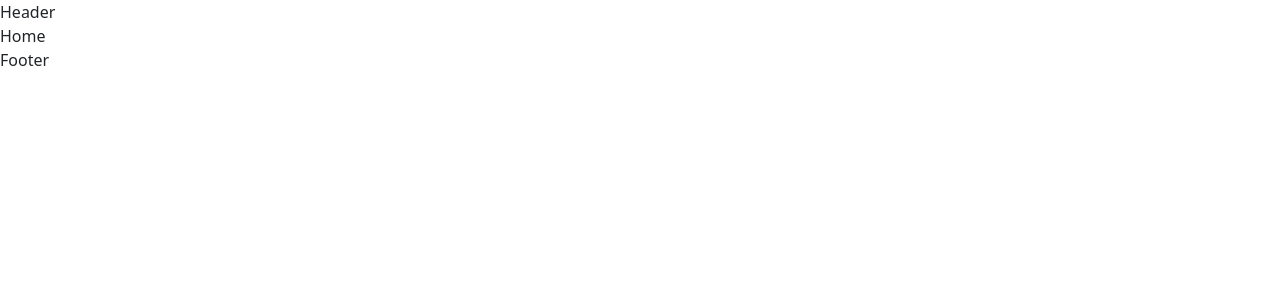
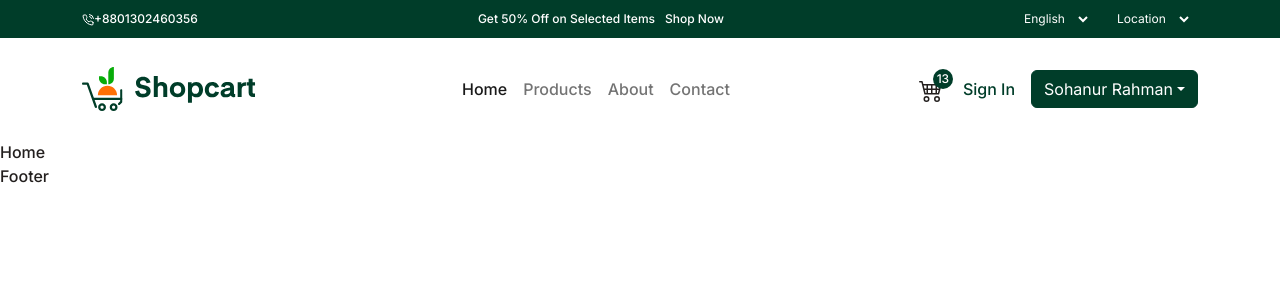
Before and after one commit to SR-Sohan/eshop, a React (Vite) app: page / in a window 1280 px wide. Shown: the top 300 px of the page. Built offline with nearby package versions, Linux system fonts and the light colour scheme; no server answers.

Commit message:
after complete header part

```diff
--- a/index.html
+++ b/index.html
@@ -4,6 +4,12 @@
     <meta charset="UTF-8" />
     <link rel="icon" type="image/svg+xml" href="/vite.svg" />
     <meta name="viewport" content="width=device-width, initial-scale=1.0" />
+    <link rel="preconnect" href="https://fonts.googleapis.com" />
+    <link rel="preconnect" href="https://fonts.gstatic.com" crossorigin />
+    <link
+      href="https://fonts.googleapis.com/css2?family=Inter:wght@300;400;500;600;700;800;900&display=swap"
+      rel="stylesheet"
+    />
     <title>E-Shop</title>
   </head>
   <body>
--- a/src/AppRouting.jsx
+++ b/src/AppRouting.jsx
@@ -1,35 +1,37 @@
-import { BrowserRouter, Route, Routes } from "react-router-dom"
+import { BrowserRouter, Route, Routes } from "react-router-dom";
 import Layout from "./pages/Layout";
-import Home from "./pages/Home";
-import Products from "./pages/Products";
-import ProductsDetails from "./pages/ProductsDetails";
-import About from "./pages/About";
-import Contact from "./pages/Contact";
-import Login from "./pages/Login";
-import Register from "./pages/Register";
-import NotFound from "./pages/NotFound";
-import Cart from "./pages/Cart";
-
+import { Suspense, lazy } from "react";
+import Loading from "./components/others/Loading";
+const Home = lazy(() => import("./pages/Home"));
+const Products = lazy(() => import("./pages/Products"));
+const ProductsDetails = lazy(() => import("./pages/ProductsDetails"));
+const About = lazy(() => import("./pages/About"));
+const Contact = lazy(() => import("./pages/Contact"));
+const Login = lazy(() => import("./pages/Login"));
+const Register = lazy(() => import("./pages/Register"));
+const NotFound = lazy(() => import("./pages/NotFound"));
+const Cart = lazy(() => import("./pages/Cart"));
 
 const AppRouting = () => {
-
-    return(
-        <BrowserRouter>
-            <Routes>
-                <Route path="/" element={<Layout/>}>
-                    <Route index element={<Home/>} />
-                    <Route path="products" element={<Products/>} />
-                    <Route path="products/:id" element={<ProductsDetails/>} />
-                    <Route path="about" element={<About/>} />
-                    <Route path="contact" element={<Contact/>} />
-                    <Route path="login" element={<Login/>} />
-                    <Route path="register" element={<Register/>} />
-                    <Route path="cart" element={<Cart/>} />
-                    <Route path="*"  element={<NotFound/>}/>
-                </Route>
-            </Routes>
-        </BrowserRouter>
-    )
-}
+  return (
+    <BrowserRouter>
+      <Suspense fallback={<Loading/>}>
+        <Routes>
+          <Route path="/" element={<Layout />}>
+            <Route index element={<Home />} />
+            <Route path="products" element={<Products />} />
+            <Route path="products/:id" element={<ProductsDetails />} />
+            <Route path="about" element={<About />} />
+            <Route path="contact" element={<Contact />} />
+            <Route path="login" element={<Login />} />
+            <Route path="register" element={<Register />} />
+            <Route path="cart" element={<Cart />} />
+            <Route path="*" element={<NotFound />} />
+          </Route>
+        </Routes>
+      </Suspense>
+    </BrowserRouter>
+  );
+};
 
 export default AppRouting;
--- a/src/components/common/Header.jsx
+++ b/src/components/common/Header.jsx
@@ -1,9 +1,118 @@
-import React from 'react'
-
+import React from "react";
+import { FiPhoneCall } from "react-icons/fi";
+import { BsCart4 } from "react-icons/bs";
+import { Link } from "react-router-dom";
+import logo from "../../assets/images/logo.svg";
 const Header = () => {
   return (
-    <div>Header</div>
-  )
-}
+    <header className="header_component">
+      <div className="header_top">
+        <div className="container">
+          <div className="header_bottom_wrap text-white">
+            <div className="phone_area">
+              <FiPhoneCall />
+              <span>+8801302460356</span>
+            </div>
+            <div className="offer_area">
+              <span>Get 50% Off on Selected Items</span>
+              <span>Shop Now</span>
+            </div>
+            <div className="language_area">
+              <select name="" id="">
+                <option value="english">English</option>
+                <option value="bangla">Bangla</option>
+                <option value="bangla">Hindi</option>
+              </select>
+              <select name="" id="">
+                <option value="location">Location</option>
+                <option value="dhaka">Dhaka</option>
+                <option value="khulna">Khulna</option>
+                <option value="rajshai">Rajshai</option>
+              </select>
+            </div>
+          </div>
+        </div>
+      </div>
+      <div className="header_bottom py-3">
+        <nav className="navbar navbar-expand-lg bg-body-tertiary">
+          <div className="container">
+            <Link className="navbar-brand" to="/">
+              <img className="img-fluid" src={logo} alt="" />
+            </Link>
+            <button
+              className="navbar-toggler"
+              type="button"
+              data-bs-toggle="collapse"
+              data-bs-target="#navbarSupportedContent"
+              aria-controls="navbarSupportedContent"
+              aria-expanded="false"
+              aria-label="Toggle navigation"
+            >
+              <span className="navbar-toggler-icon"></span>
+            </button>
+            <div
+              className="collapse navbar-collapse"
+              id="navbarSupportedContent"
+            >
+              <ul className="navbar-nav mx-auto mb-2 mb-lg-0">
+                <li className="nav-item">
+                  <Link className="nav-link active" aria-current="page" to="/">
+                    Home
+                  </Link>
+                </li>
+                <li className="nav-item">
+                  <Link className="nav-link" to="/products">
+                    Products
+                  </Link>
+                </li>
+                <li className="nav-item">
+                  <Link className="nav-link" to="/about">
+                    About
+                  </Link>
+                </li>
+                <li className="nav-item">
+                  <Link className="nav-link" to="/contact">
+                    Contact
+                  </Link>
+                </li>
+              </ul>
+              <div className="header_account d-flex align-items-center">
+                <div className="cart_icon">
+                  <BsCart4 />
+                  <p>
+                    <span>13</span>
+                  </p>
+                </div>
+                <Link className="sing_btn" to="/login">Sign In</Link>
+                <div className="dropdown ms-3">
+                  <button
+                    className="btn btn-primary dropdown-toggle "
+                    type="button"
+                    data-bs-toggle="dropdown"
+                    aria-expanded="false"
+                  >
+                   Sohanur Rahman
+                  </button>
+                  <ul className="dropdown-menu">
+                    <li>
+                      <Link className="dropdown-item" to="/dashboard">
+                        Dashboard
+                      </Link>
+                    </li>
+                    <li>
+                      <Link className="dropdown-item" to="/logout">
+                        Logout
+                      </Link>
+                    </li>
+                  </ul>
+                </div>
+              </div>
+            </div>
+          </div>
+        </nav>
+      </div>
+    </header>
+  );
+};
 
-export default Header
+export default Header;
--- /dev/null
+++ b/src/components/others/Loading.jsx
@@ -0,0 +1,12 @@
+import React from "react";
+
+const Loading = () => {
+  return (
+    <div className="loading-wrap">
+      <div className="loading"></div>
+      <h1>Loading...</h1>
+    </div>
+  );
+};
+
+export default Loading;
--- a/src/main.jsx
+++ b/src/main.jsx
@@ -1,6 +1,7 @@
 import React from 'react'
 import ReactDOM from 'react-dom/client'
-import App from './App.jsx'
+import App from './App.jsx';
+import "bootstrap/dist/js/bootstrap.bundle.min.js"
 import './scss/main.scss';
 
 ReactDOM.createRoot(document.getElementById('root')).render(
--- a/src/scss/abastrac/_variable.scss
+++ b/src/scss/abastrac/_variable.scss
@@ -1 +1,2 @@
-$primary: #bdb81f;
+$primary: #003D29;
+$text_color: #231f1e;
--- /dev/null
+++ b/src/scss/components/common/_header.scss
@@ -0,0 +1,65 @@
+.header_component{
+    .header_top{
+        background-color: $primary;
+        .header_bottom_wrap{
+            display: flex;
+            flex-wrap: wrap;
+            justify-content: space-between;
+            align-items: center;
+            padding: 10px 0;
+            font-size: 12px;
+            .offer_area{
+                span:last-child{
+                    margin-left: 10px;
+                }
+            }
+            .language_area{
+                select{
+                    background-color:$primary;
+                    color: #fff;
+                    margin: 0px 6px;
+                    padding: 0px 10px;
+                    border: none;
+                    option{
+                        padding: 7px 0;
+                        display: block;
+                        margin: 10px 0;
+                    }
+                }
+            }
+        }
+    }
+    .header_bottom{
+        .nav-link{
+            font-weight: 500;
+            &:hover{
+                color: $primary;
+            }
+        }
+        .header_account{
+            .cart_icon{
+                position: relative;
+                svg{
+                    font-size: 24px;
+                }
+                p{
+                    position: absolute;
+                    background-color: $primary;
+                    color: white;
+                    width: 20px;
+                    height: 20px;
+                    border-radius: 50%;
+                    text-align: center;
+                    align-items: center;
+                    top: -7px;
+                    right: -10px;
+                    font-size: 12px;
+                    line-height: 20px;
+                }
+            }
+            .sing_btn{
+                margin-left: 20px;
+            }
+        }
+    }
+}
--- /dev/null
+++ b/src/scss/components/other/_loading.scss
@@ -0,0 +1,32 @@
+.loading-wrap{
+    width: 100%;
+    height: 100vh;
+    display: flex;
+    flex-direction: column;
+    align-items: center;
+    justify-content: center;
+    background-color: #f2f1f1;
+    h1{
+        margin-top: 20px;
+        text-align: center;
+    }
+    .loading{
+        display: flex;
+        justify-content: center;
+        &::after{
+            content: '';
+            width: 100px;
+            height: 100px;
+            border: 10px solid #ddd;
+            border-top-color: $primary;
+            border-bottom-color: $primary;
+            border-radius: 50%;
+            animation: loading 1s ease infinite;
+        }
+    }
+    @keyframes loading {
+        to{
+            transform: rotate(1turn);
+        }
+    }
+}
--- a/src/scss/global/_global.scss
+++ b/src/scss/global/_global.scss
@@ -1,3 +1,14 @@
+*{margin: 0;padding: 0;}
+body{
+    font-family: 'Inter', sans-serif;
+    font-size: 16px;
+    color: $text_color;
+    font-weight: 500;
+}
 a{
     text-decoration: none;
 }
+ul{
+    margin: 0;
+    padding: 0;
+}
--- a/src/scss/main.scss
+++ b/src/scss/main.scss
@@ -1,3 +1,5 @@
 @import "../scss//abastrac/variable";
 @import "../scss/reset/bootstrap";
 @import "../scss/global/global";
+@import "./components/other/loading";
+@import "./components/common/header"
```
Also changed, not shown: src/assets/images/logo.svg (added).
